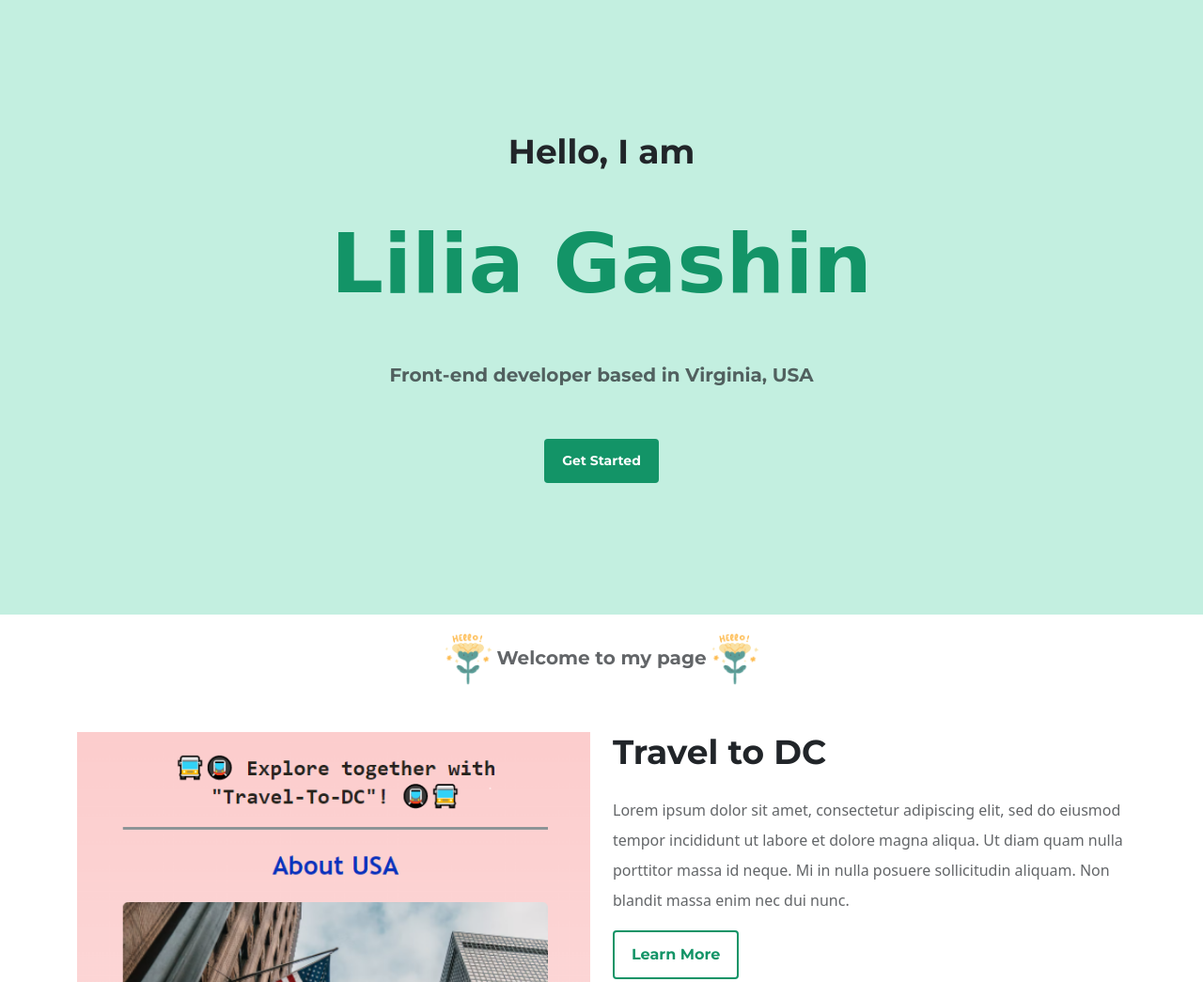
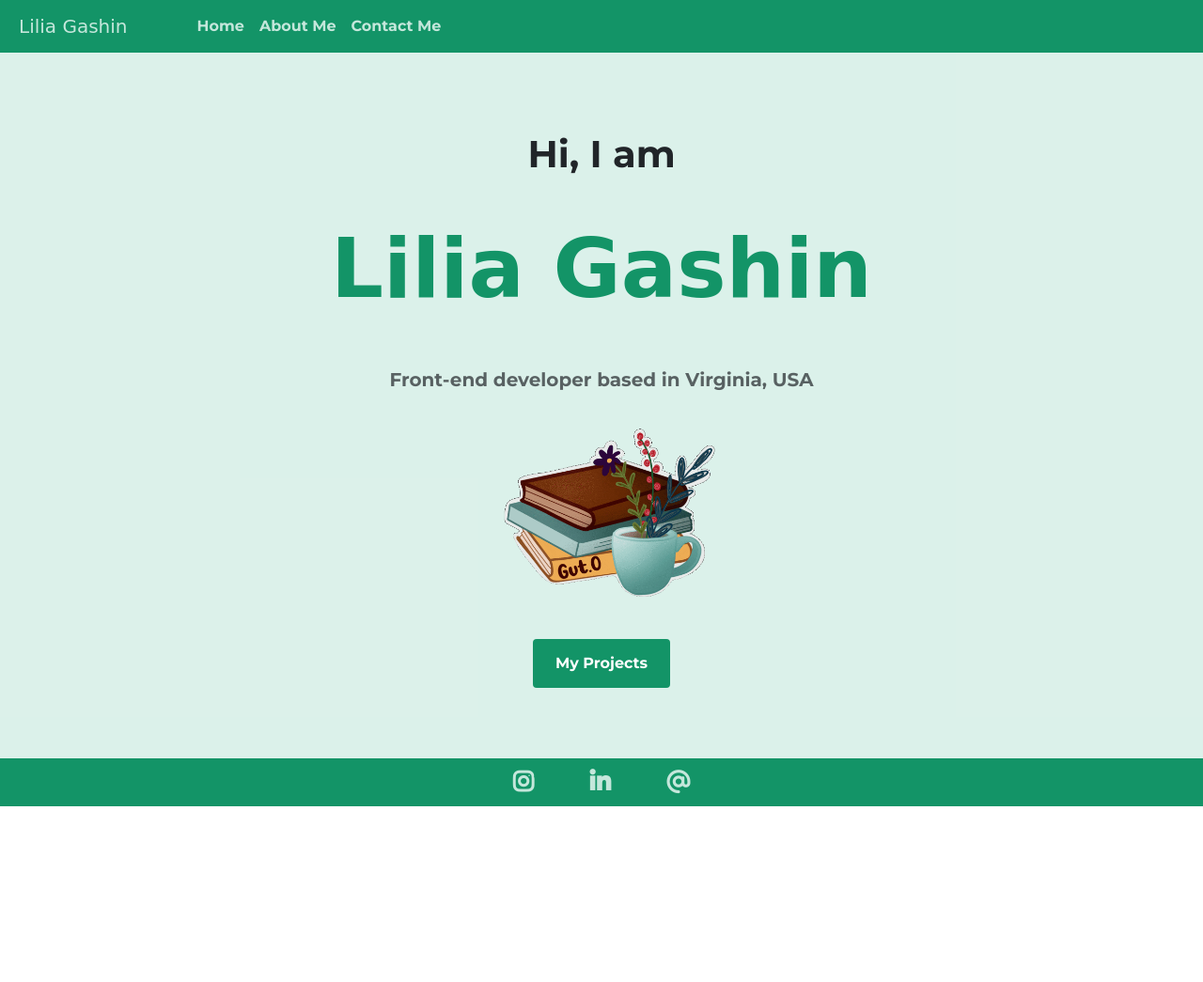
Before and after one commit to codinglil/portfolio-project, a plain HTML site: page index.html in a window 1280 px wide. Shown: the top 1045 px of the page at 94% size. After the commit the page ends 858 px from the top, so only its background shows below. Drawn offline with nearby package versions, Linux system fonts and the light colour scheme; a web font is replaced by a local one.

Commit message:
split hero page into 2 pages, added gif
added menu from bootstrap
moved projects to projects.html
added a gif to main page
added a footer with 3 contact icons

```diff
--- a/css/style.css
+++ b/css/style.css
@@ -6,12 +6,34 @@ font-family: 'Roboto', sans-serif; */
 
 :root {
   --primary-color: rgb(19, 148, 103);
-  --bg-secondary-color: rgb(195, 239, 224);
+  --bg-secondary-color: rgba(216, 240, 232, 0.9);
 }
+.container-fluid {
+  display: flex;
+  flex-wrap: inherit;
+  align-items: center;
+  justify-content: space-between;
+}
+
+.bg-color {
+  background-color: var(--primary-color);
+}
+
+.navbar-brand.text-color {
+  color: var(--bg-secondary-color);
+  font-family: "Goldman", cursive;
+  padding-right: 50px;
+}
+
+.nav-link {
+  color: var(--bg-secondary-color) !important;
+  font-family: "Montserrat", sans-serif;
+}
+
 .hero {
   background-color: var(--bg-secondary-color);
   text-align: center;
-  padding: 140px 20px;
+  padding: 100px 20px 75px;
   font-family: "Montserrat", sans-serif;
 }
 h1 {
@@ -25,7 +47,10 @@ h1 {
 h2 {
   font-weight: 600;
   font-family: "Montserrat", sans-serif;
-  font-size: 36px;
+  font-size: 40px;
+}
+.hero h2 {
+  margin-top: 40px;
 }
 
 h3 {
@@ -35,13 +60,19 @@ h3 {
   line-height: 2;
   font-family: "Montserrat", sans-serif;
 }
+h3.job-overview {
+  margin: 0 auto;
+}
 
+.books {
+  width: 20%;
+}
 .btn-hero-page {
   background-color: var(--primary-color);
   border-radius: 4px;
   color: white;
-  font-size: 14px;
-  padding: 12px 18px;
+  font-size: 16px;
+  padding: 13px 23px;
   transition: all 150ms ease-in-out;
 }
 .btn-hero-page:hover {
@@ -52,8 +83,10 @@ h3 {
 
 .welcome-to {
   text-align: center;
-  padding: 20px;
-
+  padding: 25px;
+  font-family: "Montserrat", sans-serif;
+  font-size: 40px;
+  line-height: 1;
   opacity: 0.7;
 }
 .welcome-img {
@@ -83,6 +116,17 @@ h3 {
   background-color: var(--bg-secondary-color);
   color: var(--primary-color);
 }
+.contacts {
+  display: flex;
+  justify-content: center;
+  background: var(--primary-color);
+}
+.contact {
+  padding: 13px 30px;
+  color: var(--bg-secondary-color);
+  font-size: 25px;
+  font-weight: 600;
+}
 
 @media (max-width: 845px) {
   h1 {
@@ -98,8 +142,13 @@ h3 {
     font-size: 16px;
   }
   .hero {
-    padding: 80px 25px;
+    padding: 80px 25px 60px;
   }
+  .btn-hero-page {
+    padding: 10px 15px;
+    font-size: 14px;
+  }
+
   .project-description {
     padding: 20px;
     text-align: justify;
@@ -108,4 +157,14 @@ h3 {
   .describe-col {
     text-align: center;
   }
+  .welcome-img {
+    width: 30px;
+  }
+  .welcome-to {
+    font-size: 28px;
+  }
 }
+
+.container-projects {
+  padding: 100px 20px 80px;
+}
--- a/index.html
+++ b/index.html
@@ -25,85 +25,69 @@
     <title>Lilia Gashin - Portfolio</title>
   </head>
   <body>
+    <nav
+      class="navbar navbar-expand-lg navbar-dark bg-color mb-5 fixed-top ps-2"
+    >
+      <div class="container-fluid">
+        <a class="navbar-brand text-color " href="index.html" title="Back to Homepage">
+          Lilia Gashin
+        </a>
+        <button
+          class="navbar-toggler"
+          type="button"
+          data-bs-toggle="collapse"
+          data-bs-target="#navbarNav"
+          aria-controls="navbarNav"
+          aria-expanded="false"
+          aria-label="Toggle navigation"
+        >
+          <span class="navbar-toggler-icon"></span>
+        </button>
+        <div class="collapse navbar-collapse" id="navbarNav">
+          <ul class="navbar-nav">
+            <li class="nav-item">
+            <a
+              class="nav-link active"
+              aria-current="page"
+              href="index.html"
+
+              >Home</a
+            >
+            </li>
+            <li class="nav-item">
+            <a class="nav-link" href="#">About Me</a>
+            </li>
+            <li class="nav-item">
+            <a class="nav-link" href="#"
+              >Contact Me</a
+            >
+            </li>
+          </ul>
+          </div>
+        </div>
+      </div>
+    </nav>
     <div class="hero">
-      <h2>Hello, I am</h2>
+      <h2>Hi, I am</h2>
       <h1>Lilia Gashin</h1>
-      <h3 class="mb-5">Front-end developer based in Virginia, USA</h3>
+      <h3 class="job-overview mb-2">Front-end developer based in Virginia, USA</h3>
+      <img src="/img/books2.gif" alt="book picture" class="fluid books">
       <div>
-        <a href="#" class="btn btn-hero-page">Get Started</a>
+        <a href="/projects.html" class="btn btn-hero-page">My Projects</a>
       </div>
     </div>
 
-    <h3 class="welcome-to">
-      <img class="welcome-img" src="/img/flower.gif" alt="" />
-      Welcome to my page
-      <img class="welcome-img" src="/img/flower.gif" alt="" />
-    </h3>
-
-    <div class="container">
-      <div class="row mb-5">
-        <div class="col d-none d-md-block">
-          <img
-            src="/img/travelUSA.png"
-            class="fluid w-100 hero-img"
-            alt="Travel to USA app"
-          />
-        </div>
-        <div class="col describe-col">
-          <h2 class="mb-4">Travel to DC</h2>
-          <p class="project-description">
-            Lorem ipsum dolor sit amet, consectetur adipiscing elit, sed do
-            eiusmod tempor incididunt ut labore et dolore magna aliqua. Ut diam
-            quam nulla porttitor massa id neque. Mi in nulla posuere
-            sollicitudin aliquam. Non blandit massa enim nec dui nunc.
-          </p>
-          <a href="#" class="btn btn-go-to-project">Learn More</a>
-        </div>
-      </div>
-      <div class="row mb-5">
-        <div class="col describe-col">
-          <h2 class="mb-4">Weather App</h2>
-          <p class="project-description">
-            Lorem ipsum dolor sit amet, consectetur adipiscing elit, sed do
-            eiusmod tempor incididunt ut labore et dolore magna aliqua. Ut diam
-            quam nulla porttitor massa id neque. Mi in nulla posuere
-            sollicitudin aliquam. Non blandit massa enim nec dui nunc.
-          </p>
-          <a href="#" class="btn btn-go-to-project">Learn More</a>
-        </div>
-        <div class="col d-none d-md-block">
-          <img
-            src="/img/weatherApp.png"
-            class="fluid w-100 hero-img"
-            alt="Weather app"
-          />
-        </div>
-      </div>
-      <div class="row">
-        <div class="col d-none d-md-block">
-          <img
-            src="/img/yoga.png"
-            class="fluid w-100 hero-img"
-            alt="Travel to USA app"
-          />
-        </div>
-        <div class="col describe-col">
-          <h2 class="mb-4">Yoga App</h2>
-          <p class="project-description">
-            Lorem ipsum dolor sit amet, consectetur adipiscing elit, sed do
-            eiusmod tempor incididunt ut labore et dolore magna aliqua. Ut diam
-            quam nulla porttitor massa id neque. Mi in nulla posuere
-            sollicitudin aliquam. Non blandit massa enim nec dui nunc.
-          </p>
-          <a href="#" class="btn btn-go-to-project">Learn More</a>
-        </div>
-      </div>
-    </div>
 
     <script
       src="https://cdn.jsdelivr.net/npm/bootstrap@5.0.2/dist/js/bootstrap.bundle.min.js"
       integrity="sha384-MrcW6ZMFYlzcLA8Nl+NtUVF0sA7MsXsP1UyJoMp4YLEuNSfAP+JcXn/tWtIaxVXM"
       crossorigin="anonymous"
     ></script>
+    <footer class="contacts">
+     <a href="#"><i class="contact fa-brands fa-instagram"></i></a>
+     <a href="#"><i class="contact fa-brands fa-linkedin-in"></i></a>
+     <a href="#"><i class="contact fa-regular fa-at"></i></a>
+
+    </footer>
   </body>
 </html>
```
Also changed, not shown: projects.html (added, +142 -0 lines).
